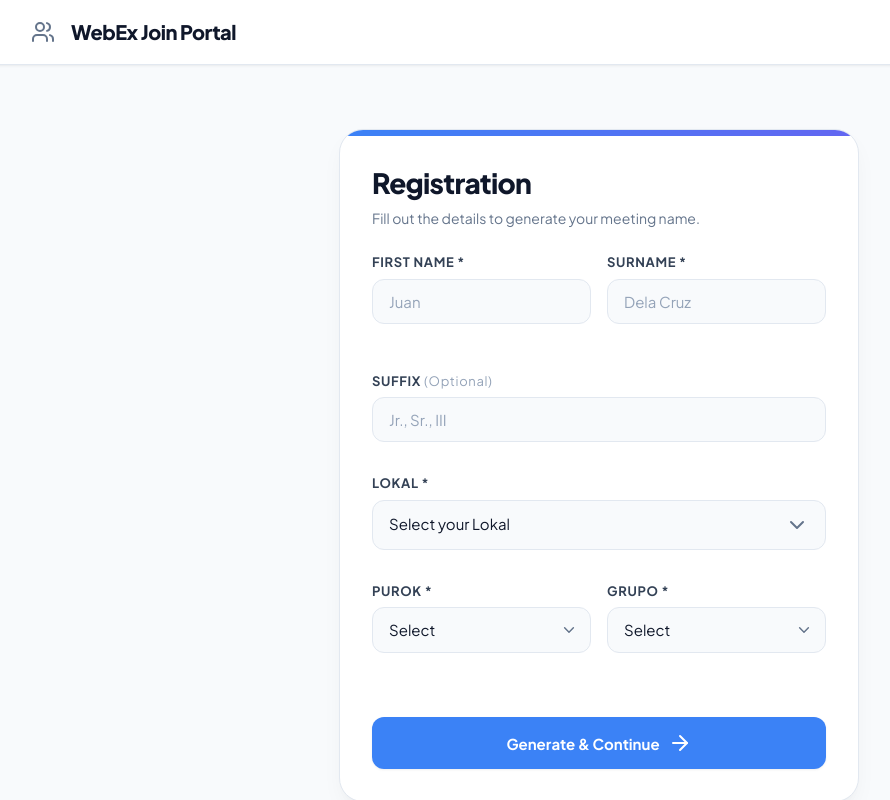
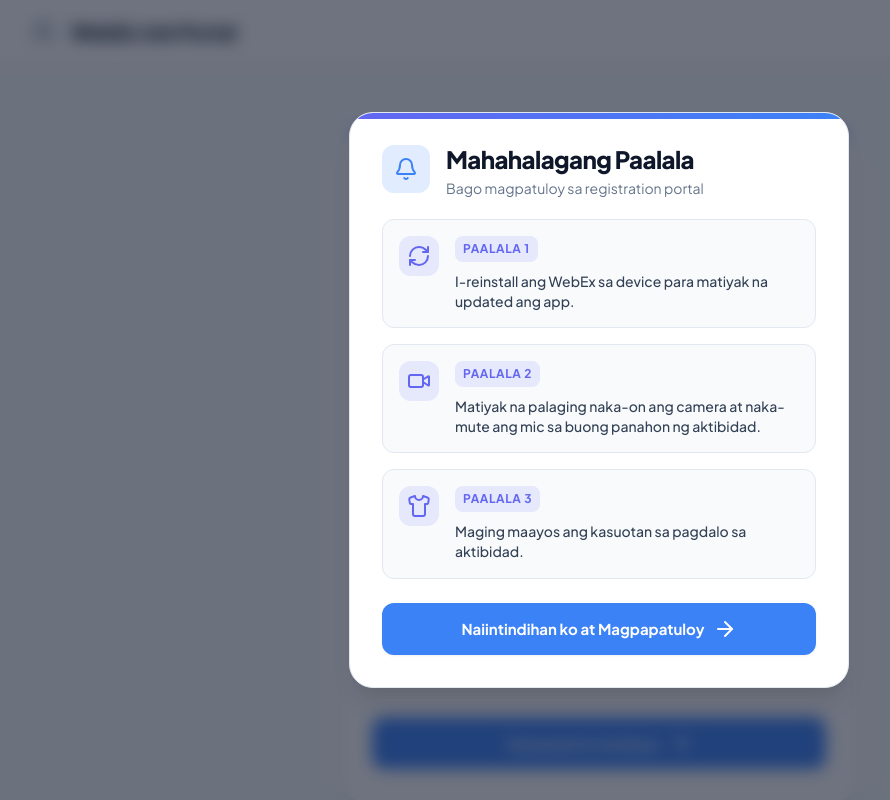
Before and after one commit to SirJeii/wbxprtl, a plain HTML site: page index.html in a window 1280 px wide. Shown: the top 800 px of the page, without its empty margins (41-931 px from the left). Drawn offline with nearby package versions, Linux system fonts and the light colour scheme; no server answers.

Commit message:
Update index.css

```diff
--- a/index.css
+++ b/index.css
@@ -1475,3 +1475,167 @@
         align-items: flex-end;
     }
 }
+
+/* Reminder Modal Overlay */
+.modal-overlay {
+    position: fixed;
+    inset: 0;
+    background-color: rgba(15, 23, 42, 0.6);
+    backdrop-filter: blur(8px);
+    -webkit-backdrop-filter: blur(8px);
+    z-index: 90;
+    display: flex;
+    align-items: center;
+    justify-content: center;
+    padding: 20px;
+    opacity: 0;
+    visibility: hidden;
+    transition: opacity var(--transition-normal), visibility var(--transition-normal);
+}
+
+.modal-overlay.show {
+    opacity: 1;
+    visibility: visible;
+}
+
+/* Modal Card */
+.modal-card {
+    background-color: var(--color-bg-surface);
+    border-radius: var(--radius-xl);
+    box-shadow: var(--shadow-xl);
+    border: 1px solid var(--color-border);
+    width: 100%;
+    max-width: 500px;
+    position: relative;
+    overflow: hidden;
+    transform: translateY(20px) scale(0.95);
+    transition: transform var(--transition-slow);
+    display: flex;
+    flex-direction: column;
+}
+
+.modal-overlay.show .modal-card {
+    transform: translateY(0) scale(1);
+}
+
+.modal-card::before {
+    content: '';
+    position: absolute;
+    top: 0;
+    left: 0;
+    right: 0;
+    height: 6px;
+    background: linear-gradient(90deg, var(--color-indigo), var(--color-primary));
+}
+
+/* Modal Header */
+.modal-header {
+    padding: 32px 32px 20px 32px;
+    display: flex;
+    gap: 16px;
+    align-items: flex-start;
+}
+
+.modal-icon-wrapper {
+    width: 48px;
+    height: 48px;
+    border-radius: var(--radius-md);
+    background-color: var(--color-primary-glow);
+    color: var(--color-primary);
+    display: flex;
+    align-items: center;
+    justify-content: center;
+    flex-shrink: 0;
+}
+
+.modal-title {
+    font-size: 1.5rem;
+    font-weight: 800;
+    color: var(--color-text-title);
+    letter-spacing: -0.025em;
+    line-height: 1.2;
+}
+
+.modal-subtitle {
+    font-size: 0.875rem;
+    color: var(--color-text-muted);
+    margin-top: 4px;
+}
+
+/* Modal Body */
+.modal-body {
+    padding: 0 32px 24px 32px;
+    display: flex;
+    flex-direction: column;
+    gap: 16px;
+}
+
+.reminder-step-item {
+    display: flex;
+    gap: 16px;
+    align-items: flex-start;
+    padding: 16px;
+    border-radius: var(--radius-md);
+    background-color: var(--color-bg-base);
+    border: 1px solid var(--color-border);
+    transition: border-color var(--transition-fast), transform var(--transition-fast);
+}
+
+.reminder-step-item:hover {
+    border-color: var(--color-border-hover);
+    transform: translateY(-2px);
+}
+
+.step-badge {
+    font-size: 0.75rem;
+    font-weight: 700;
+    text-transform: uppercase;
+    letter-spacing: 0.05em;
+    color: var(--color-indigo);
+    background-color: var(--color-indigo-glow);
+    padding: 4px 8px;
+    border-radius: var(--radius-sm);
+    white-space: nowrap;
+}
+
+.step-content {
+    display: flex;
+    flex-direction: column;
+    gap: 4px;
+}
+
+.step-title {
+    font-size: 1rem;
+    font-weight: 700;
+    color: var(--color-text-title);
+}
+
+.step-text {
+    font-size: 0.875rem;
+    color: var(--color-text-main);
+    line-height: 1.4;
+}
+
+/* Modal Footer */
+.modal-footer {
+    padding: 0 32px 32px 32px;
+}
+
+@media (max-width: 480px) {
+    .modal-header {
+        padding: 24px 20px 16px 20px;
+    }
+    .modal-body {
+        padding: 0 20px 20px 20px;
+    }
+    .modal-footer {
+        padding: 0 20px 24px 20px;
+    }
+    .modal-title {
+        font-size: 1.25rem;
+    }
+    .reminder-step-item {
+        padding: 12px;
+        gap: 12px;
+    }
+}
```
